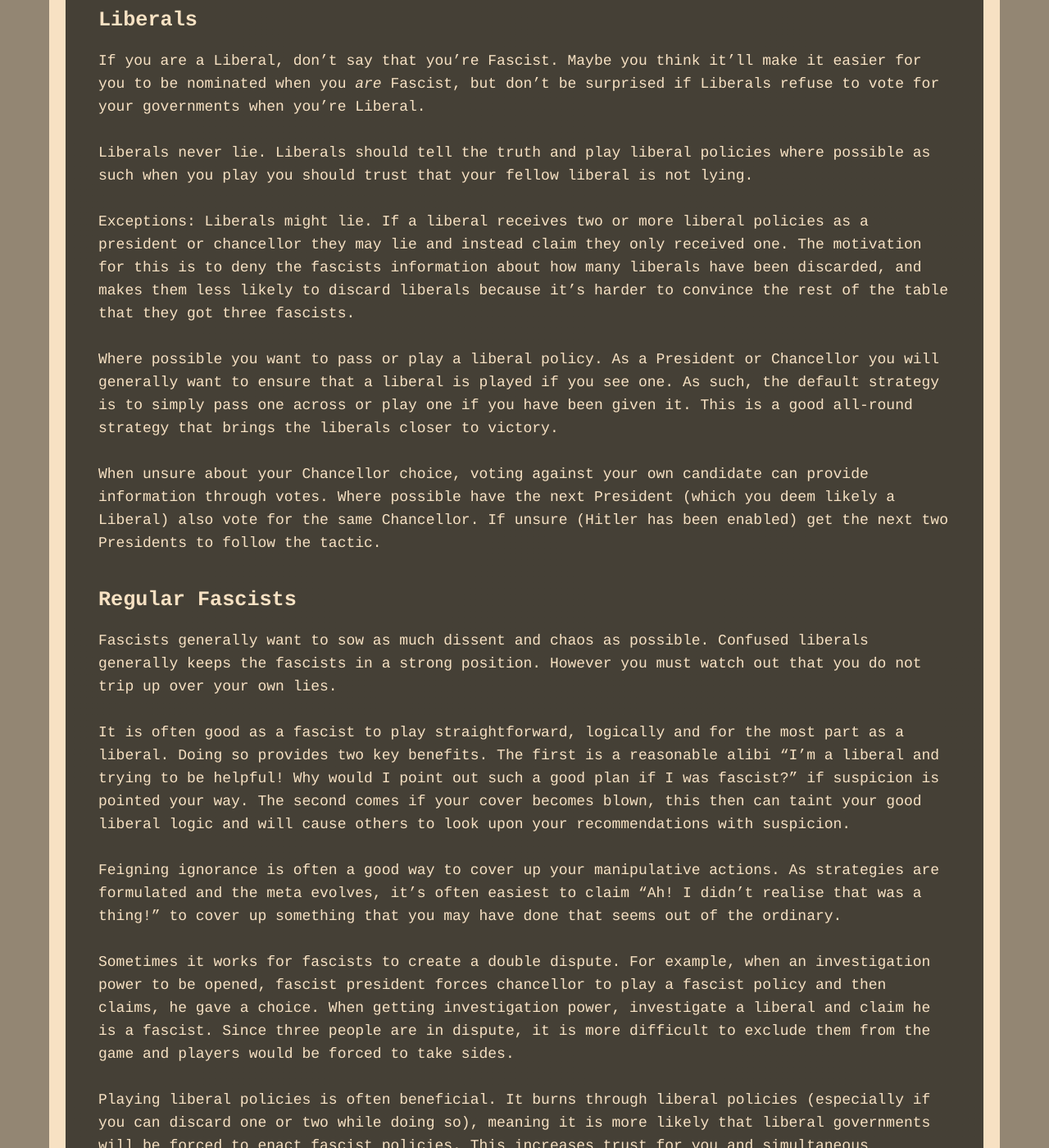
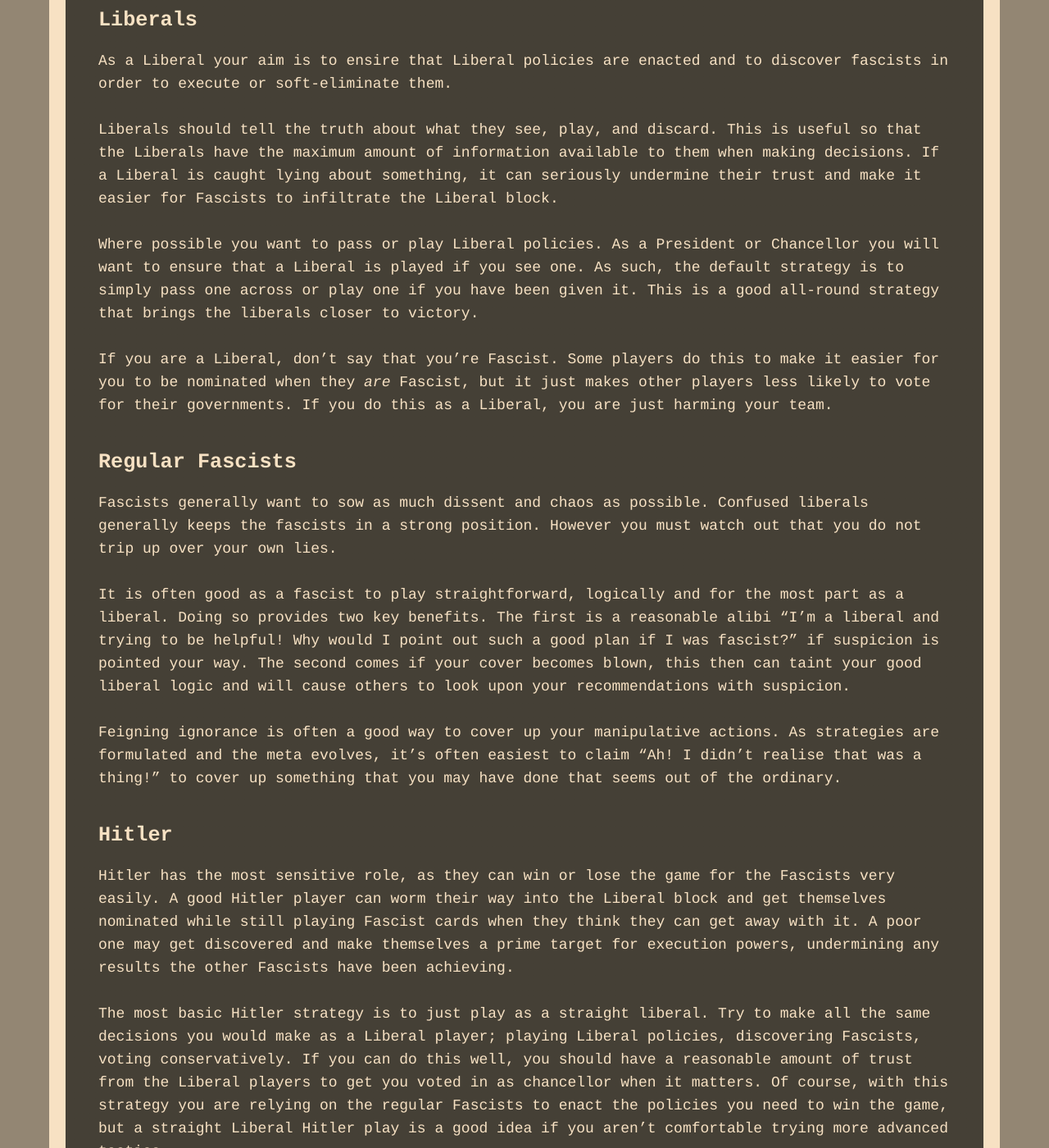
Before and after one commit to TartanLlama/secret-hitler-strategies, a Jekyll site: the page built from index.md, in a window 1280 px wide and 1400 px high, scrolled down 1383 px. Shown: the whole window at 82% size. Built offline with Jekyll 4.4.1, drawn with Linux system fonts in a browser that asks for light colours; nearby versions of some CDN libraries; some of the changed text lies outside the part shown.

Commit message:
Fill out overview a bit more

```diff
--- a/index.md
+++ b/index.md
@@ -21,15 +21,13 @@ If you have suggestions for additions or improvements to this guide, please subm
 
 ### Liberals
 
-If you are a Liberal, don’t say that you’re Fascist. Maybe you think it’ll make it easier for you to be nominated when you *are* Fascist, but don’t be surprised if Liberals refuse to vote for your governments when you’re Liberal.
+As a Liberal your aim is to ensire that Liberal policies are enacted and to discover fascists in order to execute or soft-eliminate them.
 
-Liberals never lie. Liberals should tell the truth and play liberal policies where possible as such when you play you should trust that your fellow liberal is not lying.
+Liberals should tell the truth about what they see, play, and discard. This is useful so that the Liberals have the maximum amount of information available to them when making decisions. If a Liberal is caught lying about something, it can seriously undermine their trust and make it easier for Fascists to infiltrate the Liberal block.
 
-Exceptions: Liberals might lie. If a liberal receives two or more liberal policies as a president or chancellor they may lie and instead claim they only received one. The motivation for this is to deny the fascists information about how many liberals have been discarded, and makes them less likely to discard liberals because it’s harder to convince the rest of the table that they got three fascists.
+Where possible you want to pass or play Liberal policies. As a President or Chancellor you will want to ensure that a Liberal is played if you see one. As such, the default strategy is to simply pass one across or play one if you have been given it. This is a good all-round strategy that brings the liberals closer to victory.
 
-Where possible you want to pass or play a liberal policy. As a President or Chancellor you will generally want to ensure that a liberal is played if you see one. As such, the default strategy is to simply pass one across or play one if you have been given it. This is a good all-round strategy that brings the liberals closer to victory.
-
-When unsure about your Chancellor choice, voting against your own candidate can provide information through votes. Where possible have the next President (which you deem likely a Liberal) also vote for the same Chancellor. If unsure (Hitler has been enabled) get the next two Presidents to follow the tactic.
+If you are a Liberal, don’t say that you’re Fascist. Some players do this to make it easier for you to be nominated when they *are* Fascist, but it just makes other players less likely to vote for their governments. If you do this as a Liberal, you are just harming your team.
 
 ### Regular Fascists
 
@@ -39,13 +37,14 @@ It is often good as a fascist to play straightforward, logically and for the mos
 
 Feigning ignorance is often a good way to cover up your manipulative actions. As strategies are formulated and the meta evolves, it's often easiest to claim “Ah! I didn’t realise that was a thing!” to cover up something that you may have done that seems out of the ordinary.
 
-Sometimes it works for fascists to create a double dispute. For example, when an investigation power to be opened,  fascist president forces chancellor to play a fascist policy and then claims, he gave a choice. When getting investigation power, investigate a liberal and claim he is a fascist. Since three people are in dispute, it is more difficult to exclude them from the game and players would be forced to take sides.
-
-Playing liberal policies is often beneficial. It burns through liberal policies (especially if you can discard one or two while doing so), meaning it is more likely that liberal governments will be forced to enact fascist policies. This increases trust for you and simultaneous increases distrust for later (well-meaning liberal) governments.
 
 ### Hitler
 
-This section is still to be completed.
+Hitler has the most sensitive role, as they can win or lose the game for the Fascists very easily. A good Hitler player can worm their way into the Liberal block and get themselves nominated while still playing Fascist cards when they think they can get away with it. A poor one may get discovered and make themselves a prime target for execution powers, undermining any results the other Fascists have been achieving.
+
+The most basic Hitler strategy is to just play as a straight liberal. Try to make all the same decisions you would make as a Liberal player; playing Liberal policies, discovering Fascists, voting conservatively. If you can do this well, you should have a reasonable amount of trust from the Liberal players to get you voted in as chancellor when it matters. Of course, with this strategy you are relying on the regular Fascists to enact the policies you need to win the game, but a straight Liberal Hitler play is a good idea if you aren't comfortable trying more advanced tactics.
+
+When you are more familiar with the game, you can try selectively discarding Liberal policies when you can plausibly deny doing so. However, try not to get in disputes with other players, as you could quickly find yourself cut out of the game with no chance of being elected for that early victory.
 
 --------------
 
@@ -57,7 +56,6 @@ This section is still to be completed.
 This section is still to be completed.
 #### As Hitler
 This section is still to be completed.
-
 
 ### Presidential Actions
 #### As a Liberal
@@ -93,6 +91,14 @@ When there is a dispute as a result of a governmental action (e.g. investigator
 -----------------
 
 ## Advanced Strategy
+
+### Double dispute
+Sometimes it works for fascists to create a double dispute. For example, when an investigation power to be opened,  fascist president forces chancellor to play a fascist policy and then claims, he gave a choice. When getting investigation power, investigate a liberal and claim he is a fascist. Since three people are in dispute, it is more difficult to exclude them from the game and players would be forced to take sides.
+
+
+### Self-downvoting
+When unsure about your Chancellor choice, voting against your own candidate can provide information through votes. Where possible have the next President (which you deem likely a Liberal) also vote for the same Chancellor. If unsure (Hitler has been enabled) get the next two Presidents to follow the tactic.
+
 
 ### Maximising Presidency
 If you are a possible choice for President (i.e. within two clockwise spaces of the initial president since the vote count reset), then it can often make sense to vote down governments to maximise your chance of getting the Presidency and therefore having more of an influence over the game. This is particularly important if a strong power will activated if a Fascist policy is enacted. This is a general strategy that applies to both teams as you can trust yourself more than the others to make the right decision.
@@ -208,7 +214,9 @@ Chain investigation - The second investigator in a 9/10 player game investigatin
 
 Cut out - Someone who is still alive, but is no longer considered for Governments by the table due to them being in a dispute.
 
-Liberal block/corner - A perceived group of Liberal players who are trusted by the majority
+Liberal block/corner - A perceived group of Liberal players who are trusted by the majority.
+
+Soft elimination - When a player is cut out.
 
 Maverick cop - Someone who throws out unsubstantiated claims and their belief cannot be shaken.
 
```
